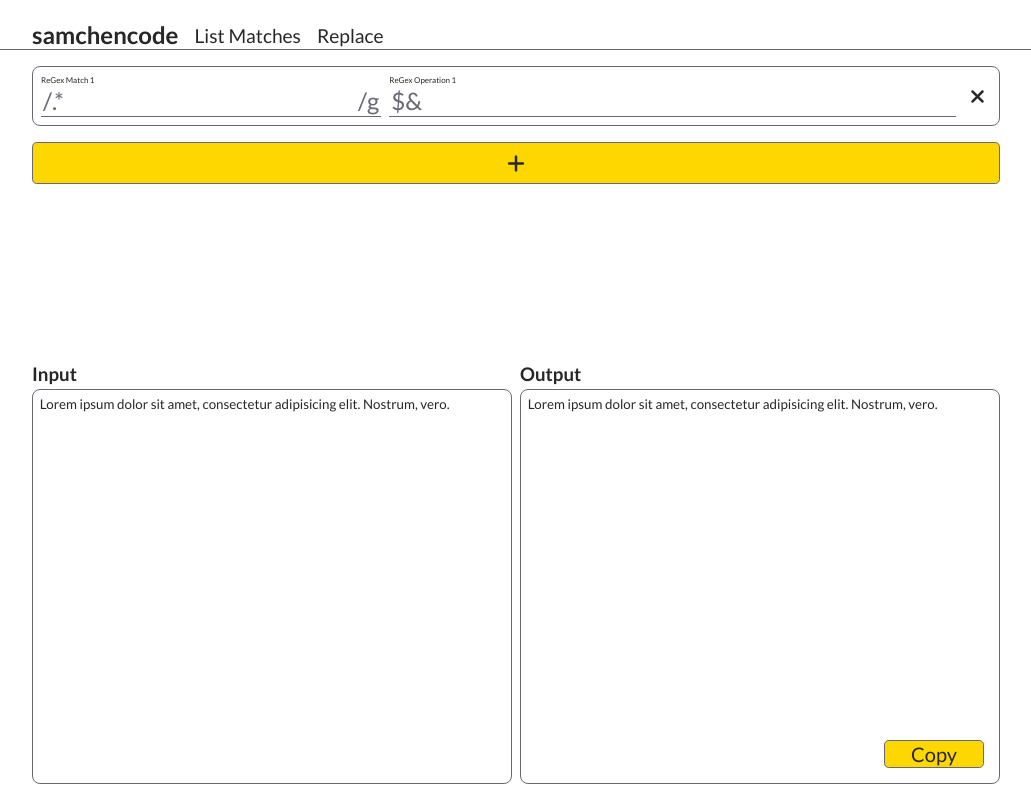
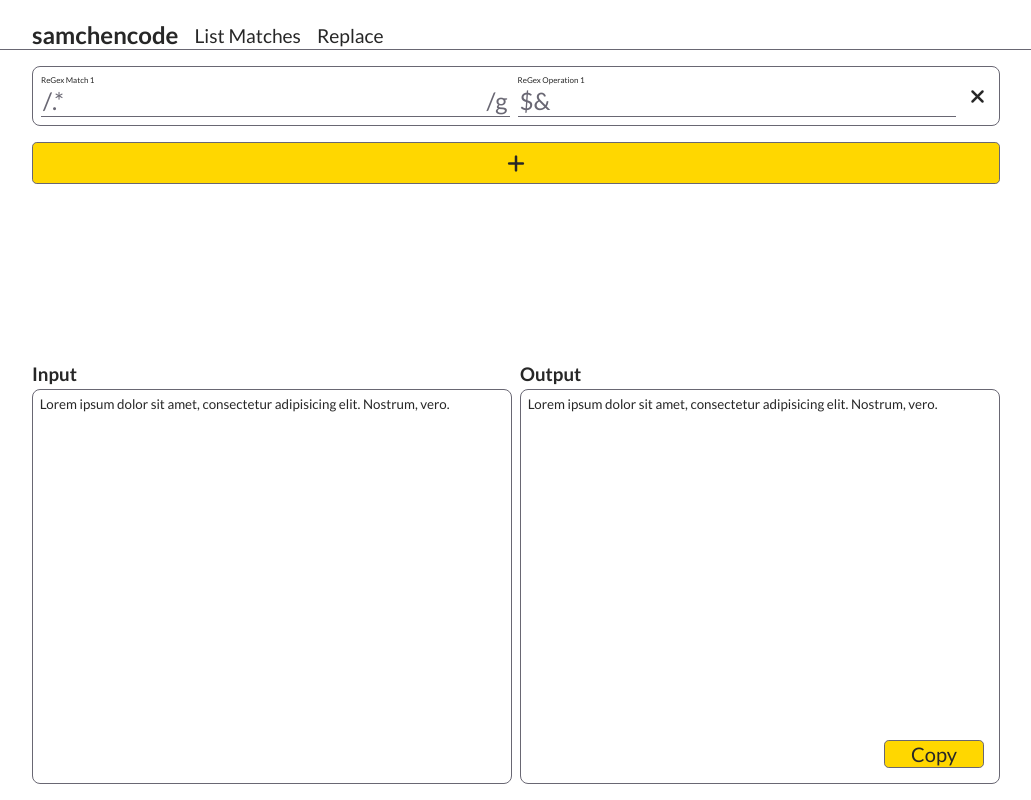
Before and after one commit to samchencode/regex-tool, a React (Create React App) app: page /match/list in a window 1280 px wide. Shown: the whole page, without its empty margins (124-1155 px from the left). Built offline with nearby package versions, Linux system fonts and the light colour scheme.

Commit message:
fix: broken width regex input

```diff
--- a/src/features/pattern-input/style.css
+++ b/src/features/pattern-input/style.css
@@ -85,8 +85,6 @@
 
 .pattern-input__regex input {
   display: inline;
-  width: 0;
-  flex: 1;
   padding: 0;
   font-size: 1.5rem;
   border: none;
```
